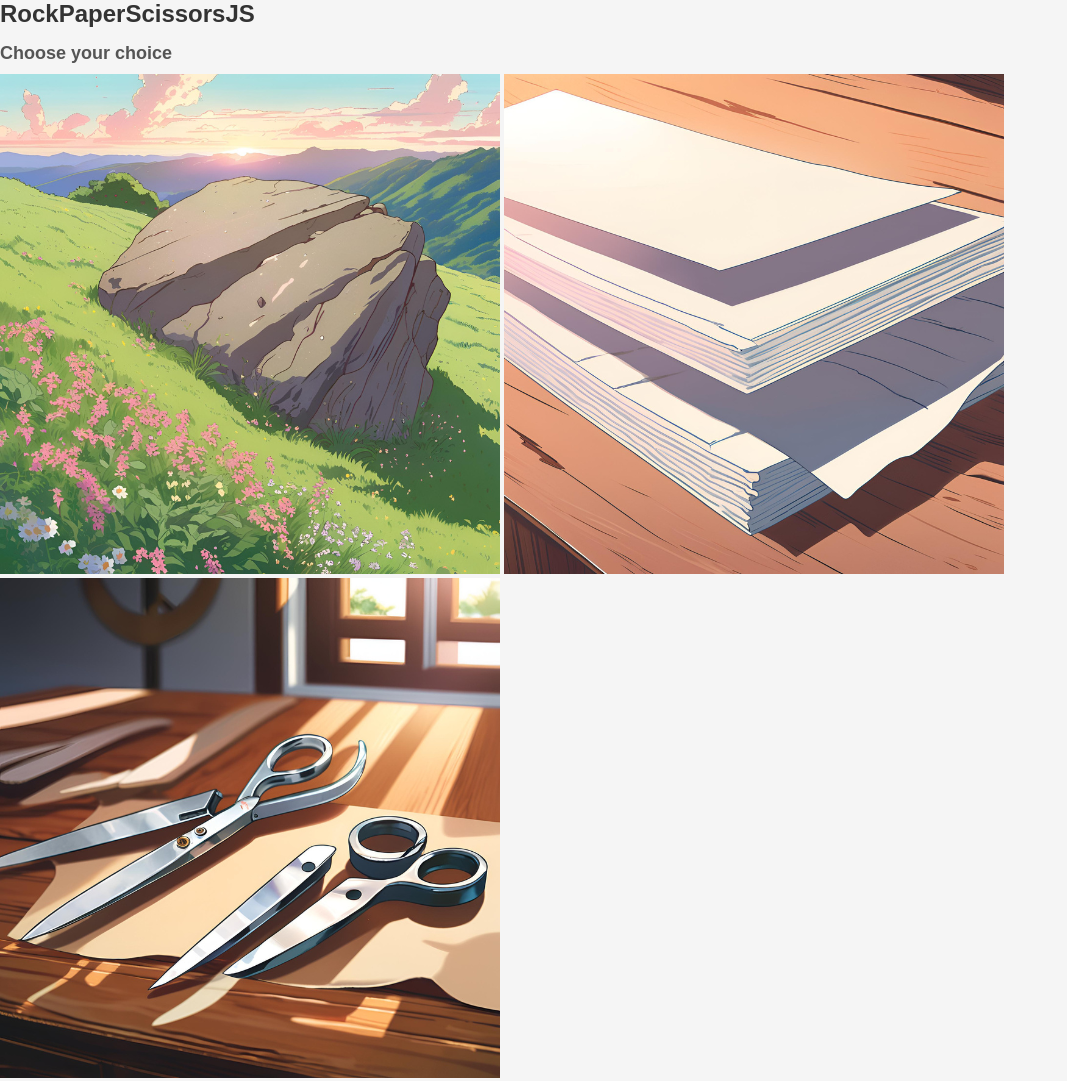
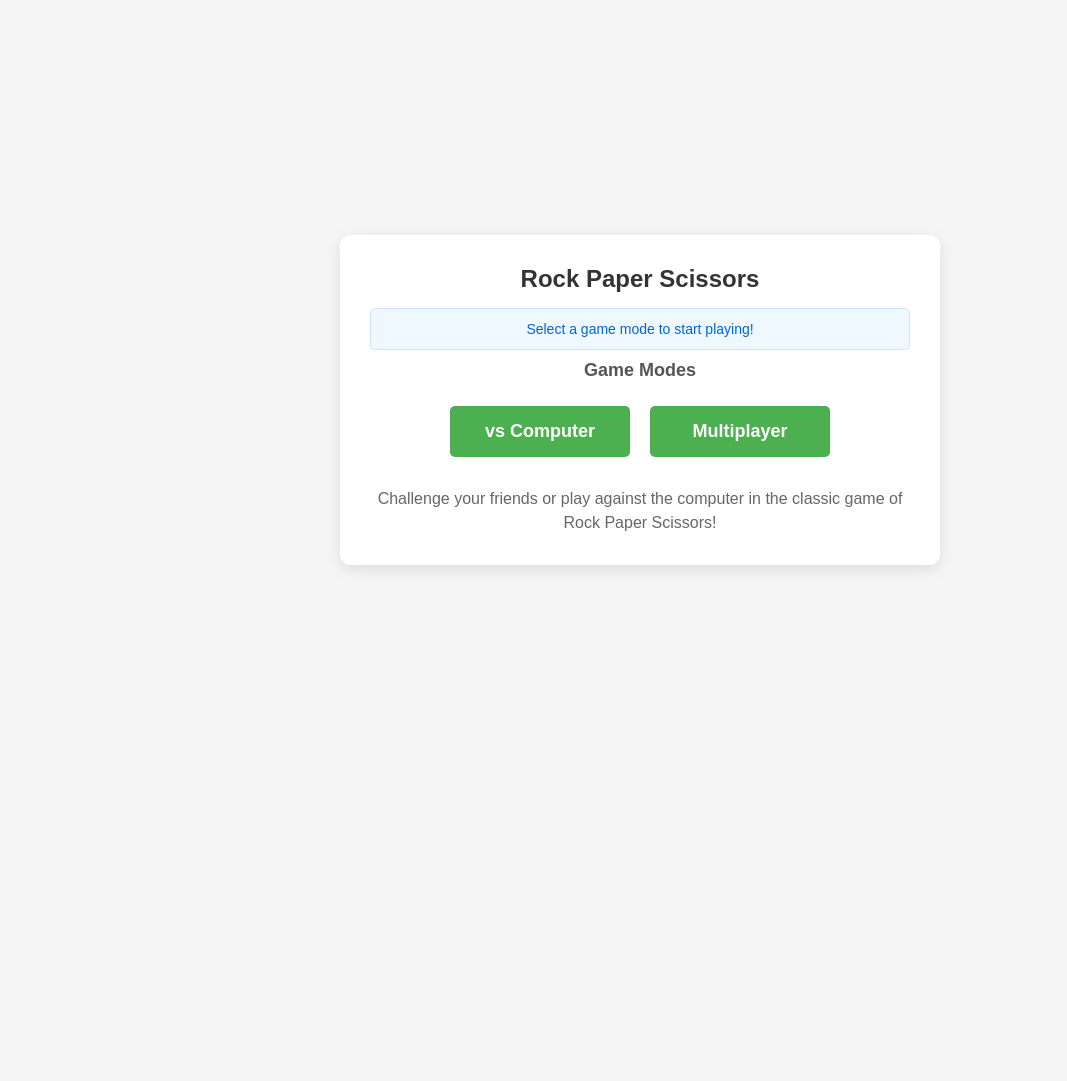
Before and after one commit to NSYCoding/RockPaperScissorsJS, a plain HTML site: page index.html in a window 1280 px wide. Shown: the whole page, without its empty margins (0-1067 px from the left). After the commit the page ends 800 px from the top, so only its background shows below. Drawn offline with Linux system fonts and the light colour scheme; files that its build step writes are made by us from their sources.

Commit message:
add: github

```diff
--- a/index.html
+++ b/index.html
@@ -3,20 +3,37 @@
 <head>
     <meta charset="UTF-8">
     <meta name="viewport" content="width=device-width, initial-scale=1.0">
-    <title>Document</title>
-    <link rel="stylesheet" href="./code/style.css">
+    <title>Rock Paper Scissors</title>
+    <link rel="stylesheet" href="./code/css/style.css">
 </head>
 <body>
-    <div id="info" class="info">
-        <h1>RockPaperScissorsJS</h1>
-        <h2 id="h2">Choose your choice</h2>
-        <div id="buttons" class="buttons">
-            <img src="./code/img/rock.png" id="rock" alt="Choose an image">
-            <img src="./code/img/paper.png" id="paper" alt="Choose an image">
-            <img src="./code/img/scissors.png" id="scissors" alt="Choose an image">
+    <div class="dashboard">
+        <h1>Rock Paper Scissors</h1>
+
+        <div id="info" class="info-box">
+            Select a game mode to start playing!
+        </div>
+
+        <h2>Game Modes</h2>
+
+        <div class="links">
+            <a href="./code/html/singleplayer.html">
+                <h4 id="singleSelect">
+                    vs Computer
+                </h4>
+            </a>
+            <a href="./code/html/multiplayer.html">
+                <h4 id="multiSelect">
+                    Multiplayer
+                </h4>
+            </a>
+        </div>
+
+        <div class="game-preview">
+            <p class="preview-text">Challenge your friends or play against the computer in the classic game of Rock Paper Scissors!</p>
         </div>
     </div>
 
-    <script src="./code/script.js"></script>
+    <script src="./code/js/index.js"></script>
 </body>
 </html>
```
